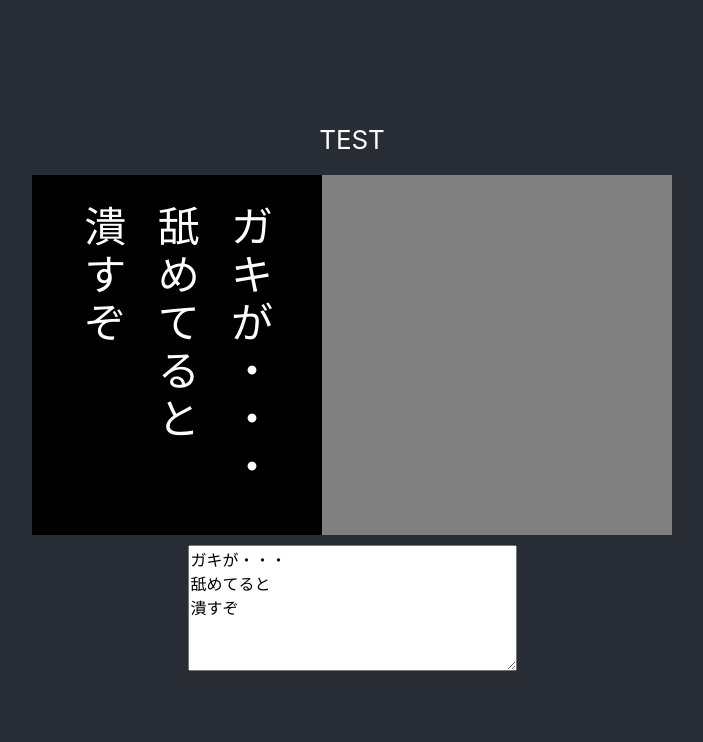
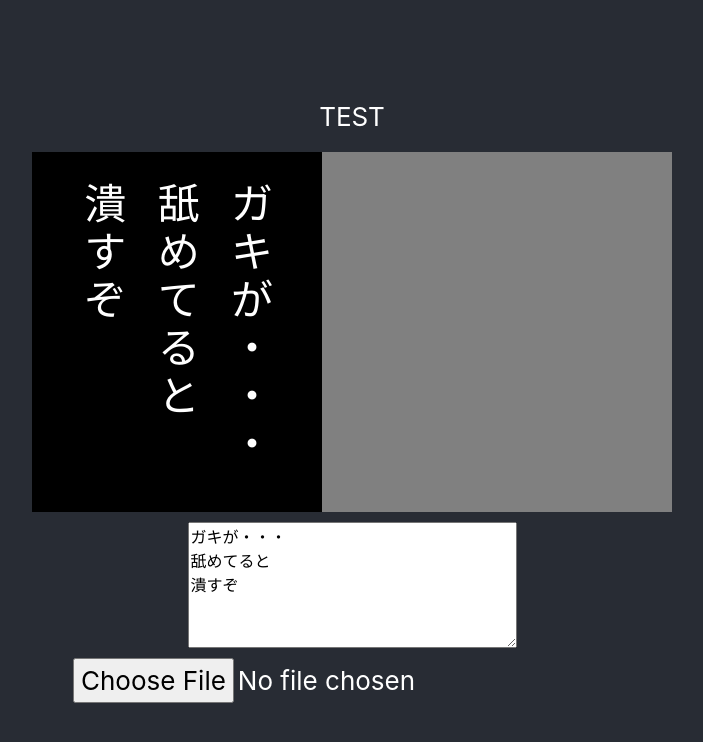
Before and after one commit to kik4/nametsubu, a React (Create React App) app: page / in a window 1280 px wide. Shown: the top 742 px of the page, without its empty margins (288-991 px from the left). Built offline with nearby package versions, Linux system fonts and the light colour scheme.

Commit message:
add image

```diff
--- a/src/Creator.tsx
+++ b/src/Creator.tsx
@@ -1,13 +1,15 @@
 import * as React from 'react'
 import './Creator.css'
 
-export default class Creator extends React.Component<{}, { text: string }> {
+export default class Creator extends React.Component<{}, { text: string; image: HTMLImageElement | undefined }> {
   constructor(props: any) {
     super(props)
     this.state = {
       text: 'ガキが・・・\n舐めてると\n潰すぞ',
+      image: undefined,
     }
-    this.onChange = this.onChange.bind(this)
+    this.text_onChange = this.text_onChange.bind(this)
+    this.file_onChange = this.file_onChange.bind(this)
   }
 
   componentDidMount() {
@@ -25,6 +27,13 @@ export default class Creator extends React.Component<{}, { text: string }> {
 
     ctx.fillStyle = 'gray'
     ctx.fillRect(0, 0, 640, 360)
+
+    if (this.state.image) {
+      const height = 360
+      const width = (this.state.image.width * height) / this.state.image.height
+      ctx.drawImage(this.state.image, (290 + 640) / 2 - width / 2, 0, width, height)
+    }
+
     ctx.fillStyle = 'black'
     ctx.fillRect(0, 0, 290, 360)
 
@@ -45,9 +54,21 @@ export default class Creator extends React.Component<{}, { text: string }> {
     })
   }
 
-  onChange(e: any) {
+  text_onChange(e: any) {
     this.setState({ text: e.target.value })
-    this.updateCanvas()
+  }
+
+  file_onChange(e: any) {
+    const image = new Image()
+    const file = e.target.files[0]
+    if (!file) {
+      this.setState({ image: undefined })
+      return
+    }
+    image.src = window.URL.createObjectURL(file)
+    image.onload = () => {
+      this.setState({ image })
+    }
   }
 
   render() {
@@ -60,7 +81,8 @@ export default class Creator extends React.Component<{}, { text: string }> {
           width="640"
           height="360"
         />
-        <textarea name="text" id="text" cols={30} rows={5} value={this.state.text} onChange={this.onChange} />
+        <textarea name="text" id="text" cols={30} rows={5} value={this.state.text} onChange={this.text_onChange} />
+        <input id="file" name="file" type="file" accept="image/jpeg,image/png" onChange={this.file_onChange} />
       </div>
     )
   }
```
